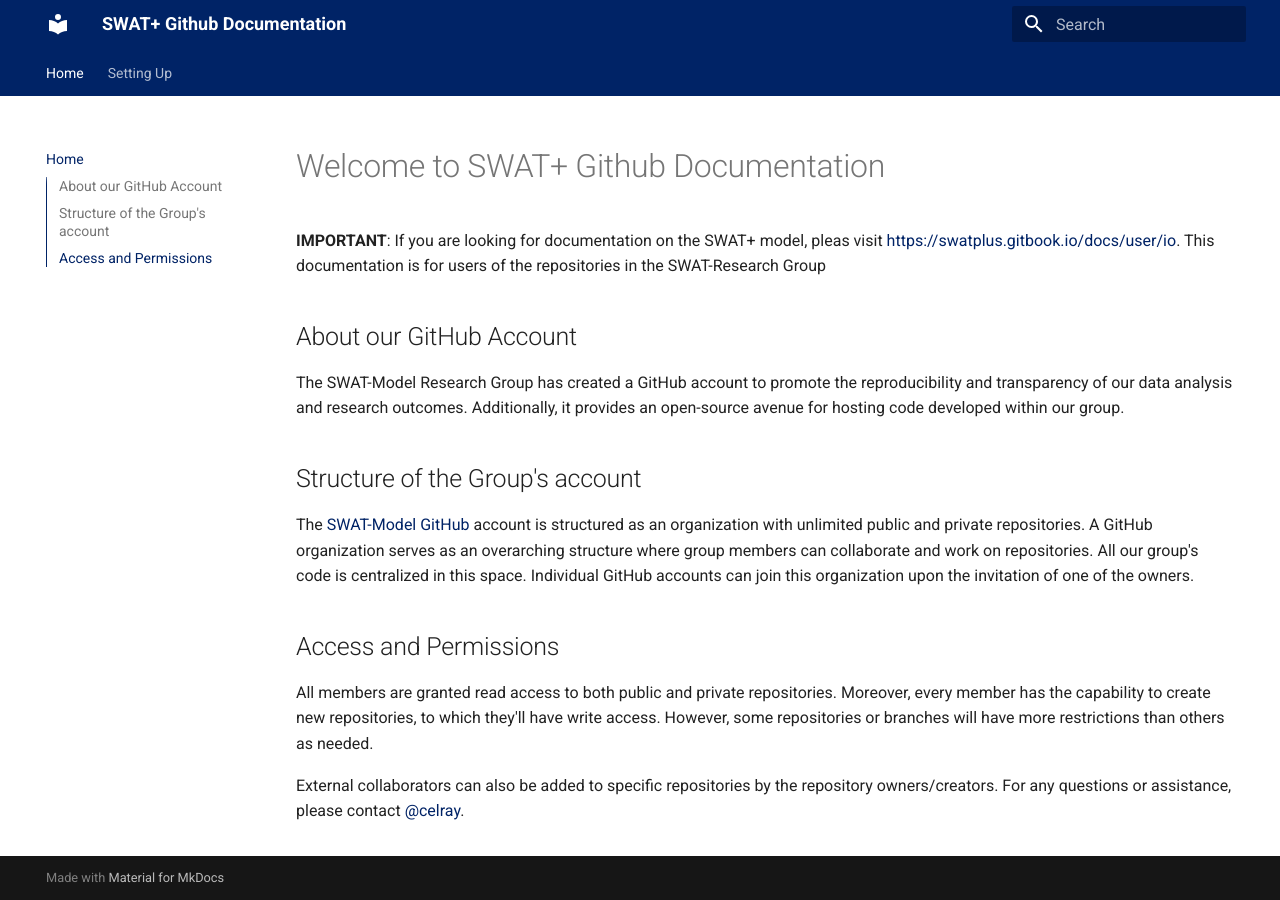
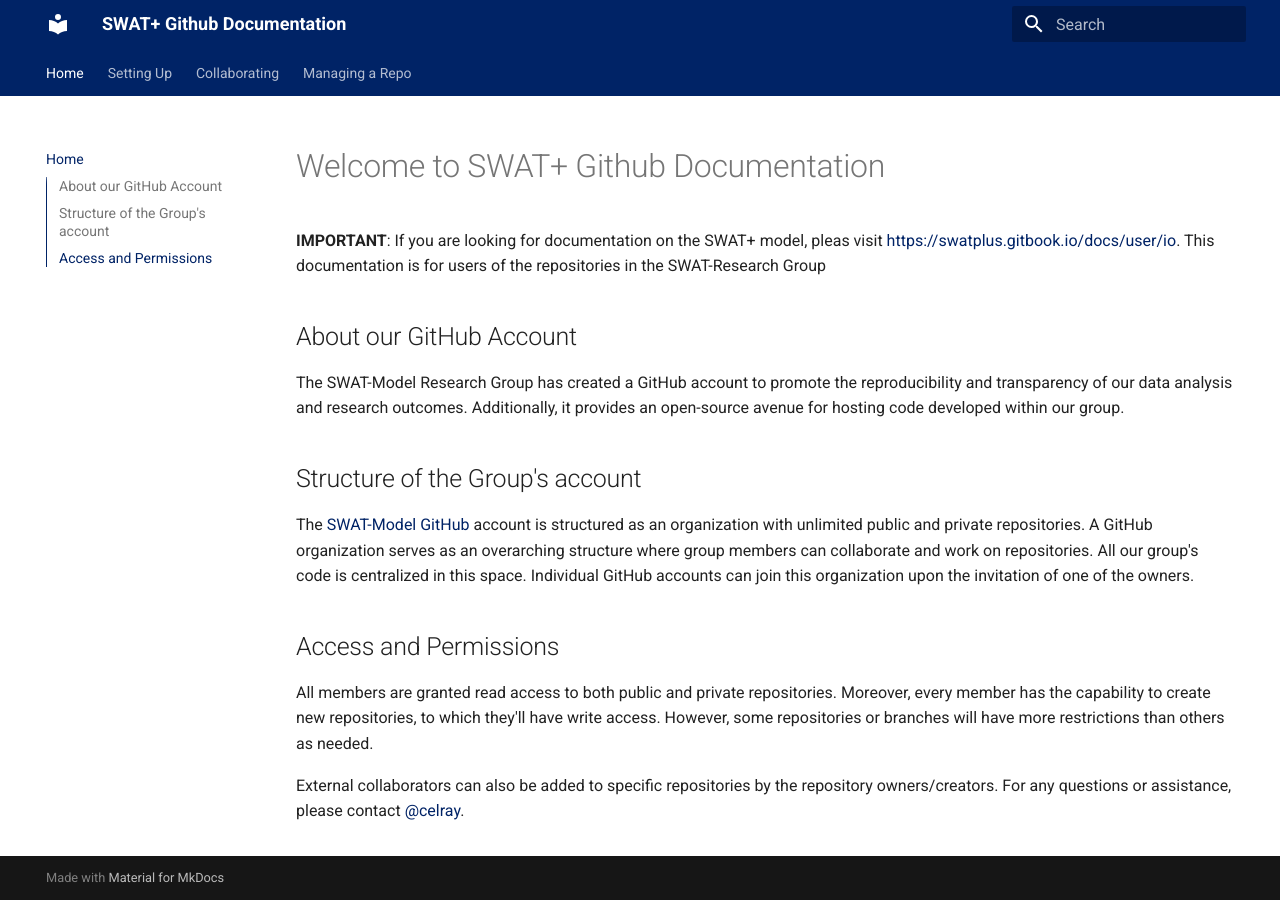
Before and after one commit to swat-model/swat-model.github.io, an MkDocs documentation site: the page built from docs/index.md, in a window 1280 px wide. Built offline with MkDocs 1.6.1 and Material for MkDocs 9.7.7, drawn with Linux system fonts in a browser that asks for light colours.

Commit message:
updated navigation to include new pages

```diff
--- a/mkdocs.yml
+++ b/mkdocs.yml
@@ -2,6 +2,8 @@
 nav:
   - Home: index.md
   - Setting Up: setup.md
+  - Collaborating: collaborating.md
+  - Managing a Repo: managing.md
 theme:
   name: material
   features:
```
